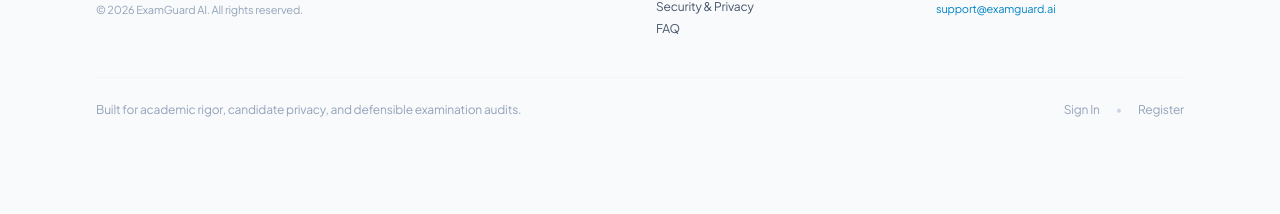
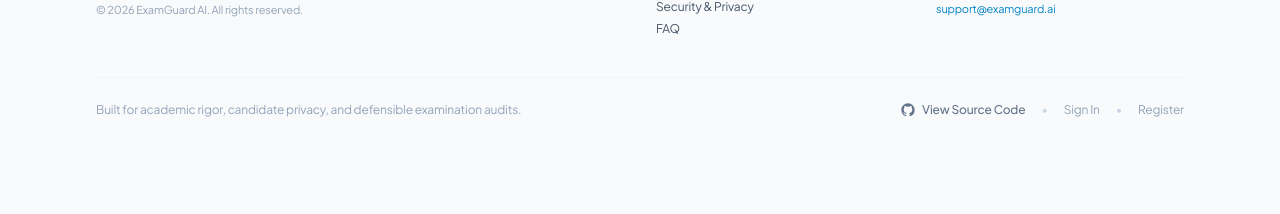
Before and after one commit to pinku-21/Online-Examination-System-with-Anti-Cheating-Detection, a Flask app: page / in a window 1280 px wide. Shown: the part 5205-5419 px from the top of the page. Run offline with Flask 3, Linux system fonts and the light colour scheme; some libraries are stand-ins or nearby versions.

Commit message:
feat(ui): add official GitHub repository link with icon to homepage footer

```diff
--- a/templates/index.html
+++ b/templates/index.html
@@ -586,7 +586,18 @@
             <div>
                 Built for academic rigor, candidate privacy, and defensible examination audits.
             </div>
-            <div class="flex items-center gap-4">
+            <div class="flex flex-wrap items-center justify-center sm:justify-end gap-3 sm:gap-4">
+                <a href="https://github.com/pinku-21/Online-Examination-System-with-Anti-Cheating-Detection"
+                   target="_blank"
+                   rel="noopener noreferrer"
+                   aria-label="View ExamGuard AI source code on GitHub"
+                   class="inline-flex items-center gap-1.5 text-slate-500 hover:text-slate-900 transition font-medium">
+                    <svg class="w-4 h-4 fill-current" viewBox="0 0 24 24" aria-hidden="true">
+                        <path fill-rule="evenodd" clip-rule="evenodd" d="M12 2C6.477 2 2 6.484 2 12.017c0 4.425 2.865 8.18 6.839 9.504.5.092.682-.217.682-.483 0-.237-.008-.868-.013-1.703-2.782.605-3.369-1.343-3.369-1.343-.454-1.158-1.11-1.466-1.11-1.466-.908-.62.069-.608.069-.608 1.003.07 1.53 1.032 1.53 1.032.892 1.53 2.341 1.088 2.91.832.092-.647.35-1.088.636-1.338-2.22-.253-4.555-1.113-4.555-4.951 0-1.093.39-1.988 1.029-2.688-.103-.253-.446-1.272.098-2.65 0 0 .84-.27 2.75 1.026A9.564 9.564 0 0112 6.844c.85.004 1.705.115 2.504.337 1.909-1.296 2.747-1.027 2.747-1.027.546 1.379.202 2.398.1 2.651.64.7 1.028 1.595 1.028 2.688 0 3.848-2.339 4.695-4.566 4.943.359.309.678.92.678 1.855 0 1.338-.012 2.419-.012 2.747 0 .268.18.58.688.482A10.019 10.019 0 0022 12.017C22 6.484 17.522 2 12 2z"/>
+                    </svg>
+                    <span>View Source Code</span>
+                </a>
+                <span class="text-slate-300 hidden sm:inline">&bull;</span>
                 <a href="/login" class="hover:text-slate-600 transition">Sign In</a>
                 <span class="text-slate-300">&bull;</span>
                 <a href="/register" class="hover:text-slate-600 transition">Register</a>
```
